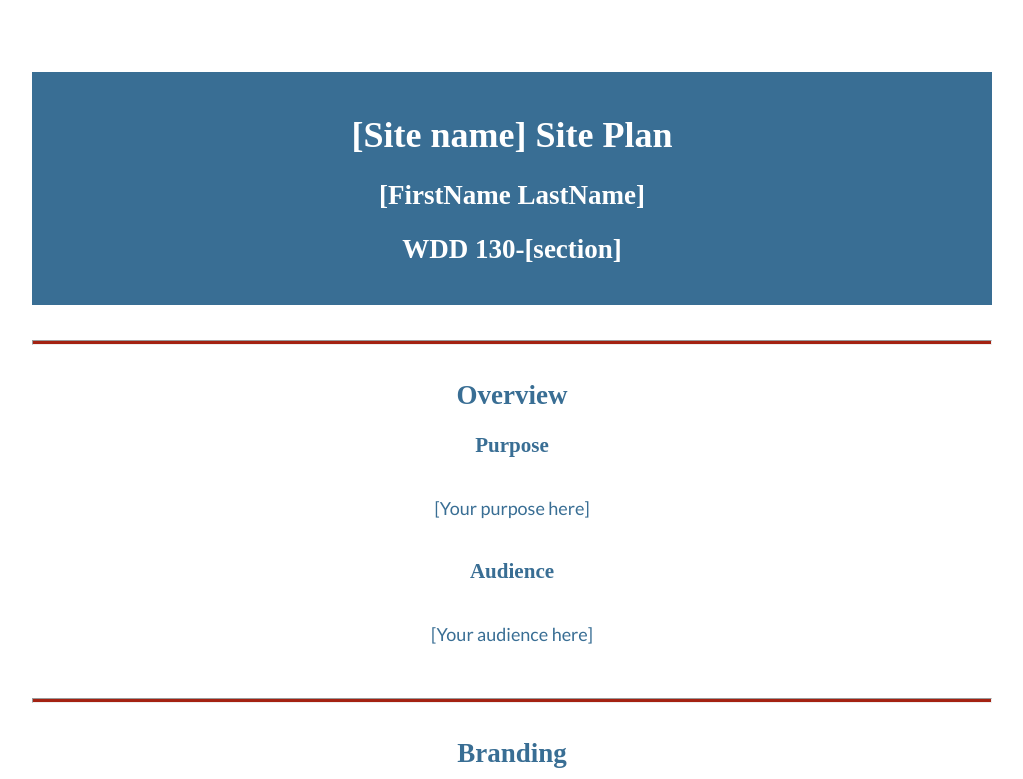
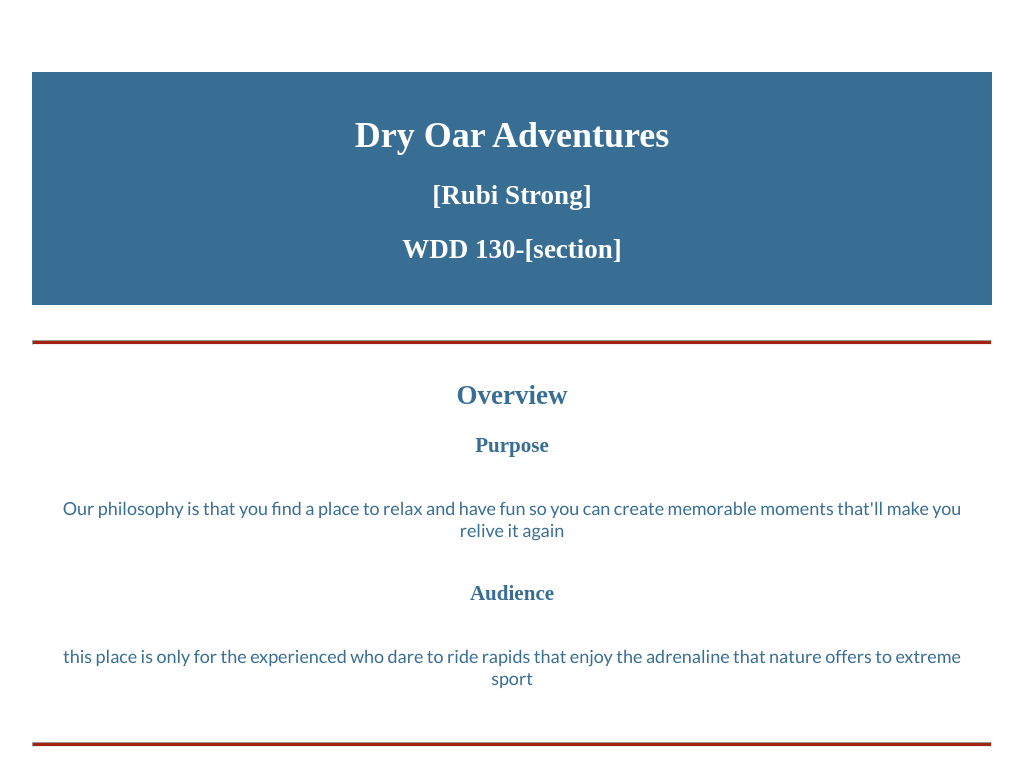
Before and after one commit to rstrong88/wdd130, a plain HTML site: page wwr/site-plan-rafting.html.html in a window 1280 px wide. Shown: the top 779 px of the page, without its empty margins (128-1151 px from the left). Drawn offline with Linux system fonts and the light colour scheme; a web font is replaced by a local one.

Commit message:
https://github.com/mmullerx4/CSE210-hw

```diff
--- a/wwr/site-plan-rafting.html.html
+++ b/wwr/site-plan-rafting.html.html
@@ -10,8 +10,8 @@
 
 <body>
   <header>
-    <h1>[Site name] Site Plan</h1>
-    <h2>[FirstName LastName]</h2>
+    <h1>Dry Oar Adventures</h1>
+    <h2>[Rubi Strong]</h2>
     <h2>WDD 130-[section]</h2>
     <!-- In the header above, add the name of your site, your name and class number. For example if you are in section 3 you would put WDD 130-03 -->
   </header>
@@ -20,11 +20,11 @@
     <hr />
     <h2>Overview</h2>
     <h3>Purpose</h3>
-    <p>[Your purpose here]</p>
+    <p>Our philosophy is that you find a place to relax and have fun so you can create memorable moments that'll make you relive it again</p>
     <!-- change this -->
 
     <h3>Audience</h3>
-    <p>[Your audience here]</p>
+    <p>this place is only for the experienced who dare to ride rapids that enjoy the adrenaline that nature offers to extreme sport </p>
     <!-- change this -->
 
     <hr />
```
